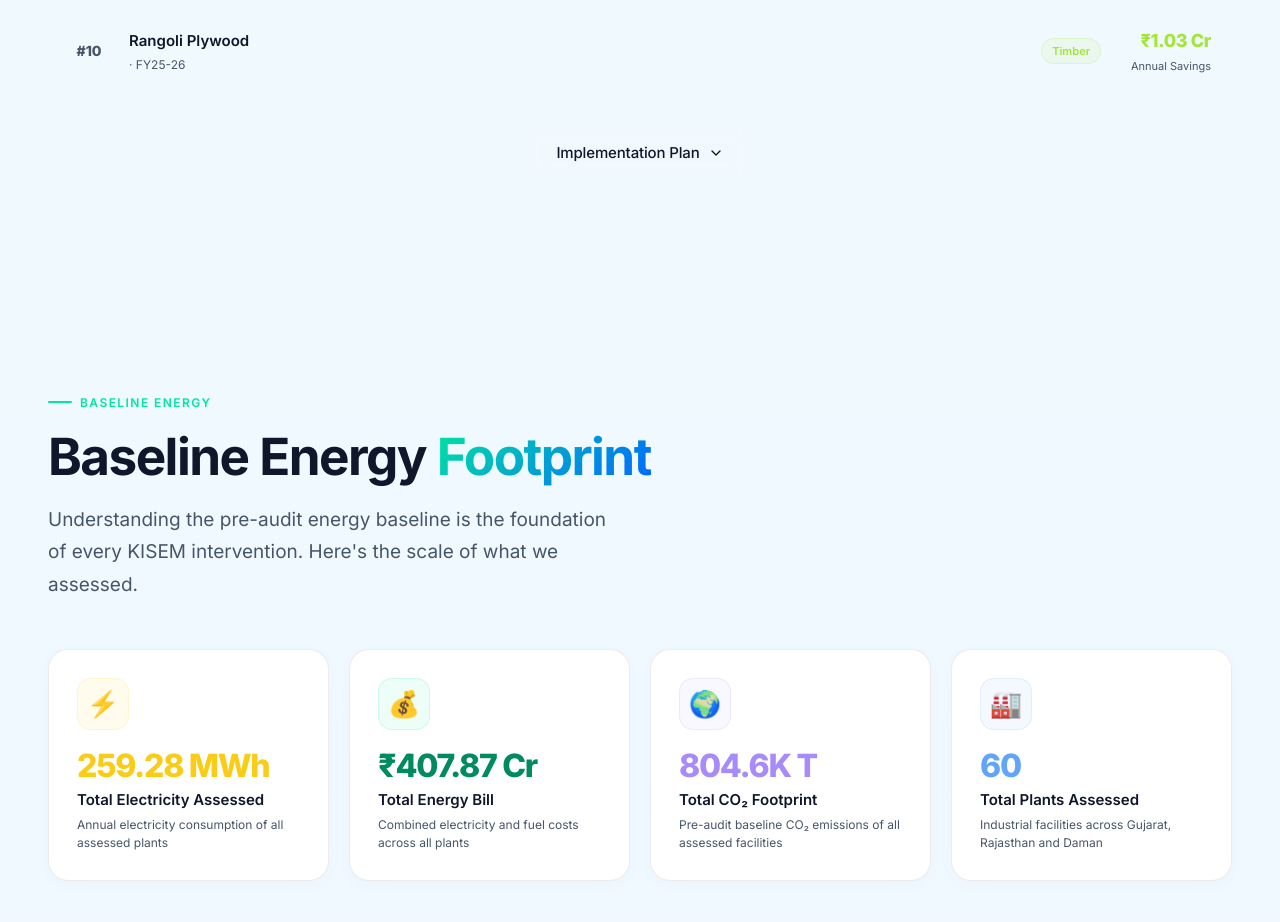
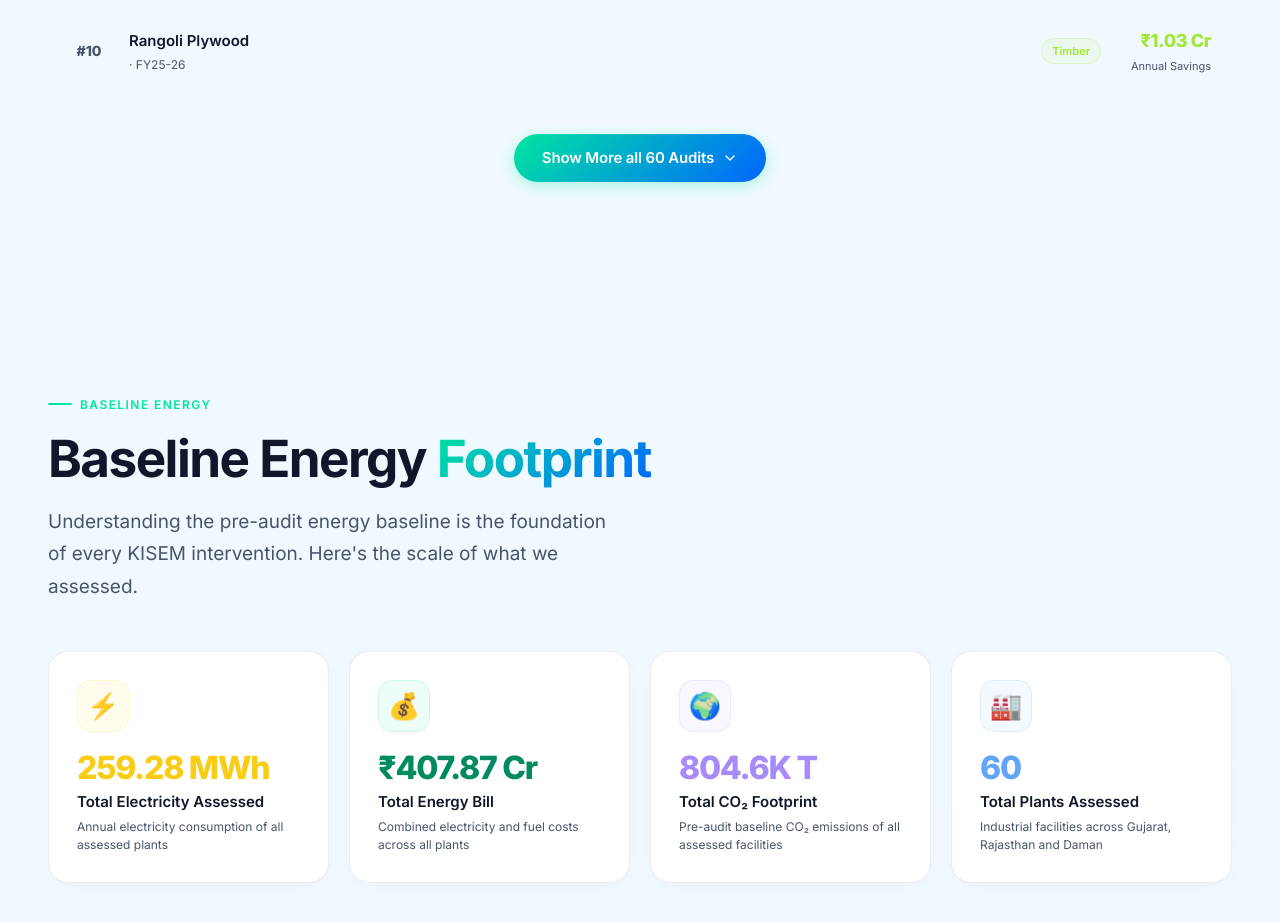
Before and after one commit to rdudr/audit-Website-2025-26-Kisem, a React (Vite) app in the folder kisem-annual-report/: page / in a window 1280 px wide. Shown: the part 11000-11922 px from the top of the page. Built offline with nearby package versions, Linux system fonts and the light colour scheme; no server answers.

Commit message:
Rename top projects button to Show More all 60 Audits and add premium background gradient with hover effects

```diff
--- a/kisem-annual-report/src/components/TopProjects.tsx
+++ b/kisem-annual-report/src/components/TopProjects.tsx
@@ -169,18 +169,34 @@
 
         {/* Show more / Toggle button */}
         {sorted.length > 10 && (
-          <div style={{ textAlign: 'center', marginTop: '2rem' }}>
+          <div style={{ textAlign: 'center', marginTop: '2.5rem' }}>
             <button
               onClick={() => setShowAll(!showAll)}
-              className="btn-glass"
+              className="btn-primary"
               style={{
                 display: 'inline-flex',
                 alignItems: 'center',
                 gap: '0.5rem',
                 cursor: 'pointer',
+                background: 'linear-gradient(135deg, #00e5a0 0%, #0066ff 100%)',
+                color: '#ffffff',
+                border: 'none',
+                boxShadow: '0 4px 15px rgba(0, 229, 160, 0.3)',
+                padding: '0.75rem 1.75rem',
+                borderRadius: 100,
+                fontWeight: 600,
+                transition: 'all 0.3s cubic-bezier(0.4, 0, 0.2, 1)',
+              }}
+              onMouseEnter={e => {
+                e.currentTarget.style.transform = 'translateY(-2px)';
+                e.currentTarget.style.boxShadow = '0 6px 20px rgba(0, 102, 255, 0.4)';
+              }}
+              onMouseLeave={e => {
+                e.currentTarget.style.transform = 'none';
+                e.currentTarget.style.boxShadow = '0 4px 15px rgba(0, 229, 160, 0.3)';
               }}
             >
-              <span>Implementation Plan</span>
+              <span>{showAll ? 'Show Less' : 'Show More all 60 Audits'}</span>
               <ChevronDown
                 size={16}
                 style={{
```
